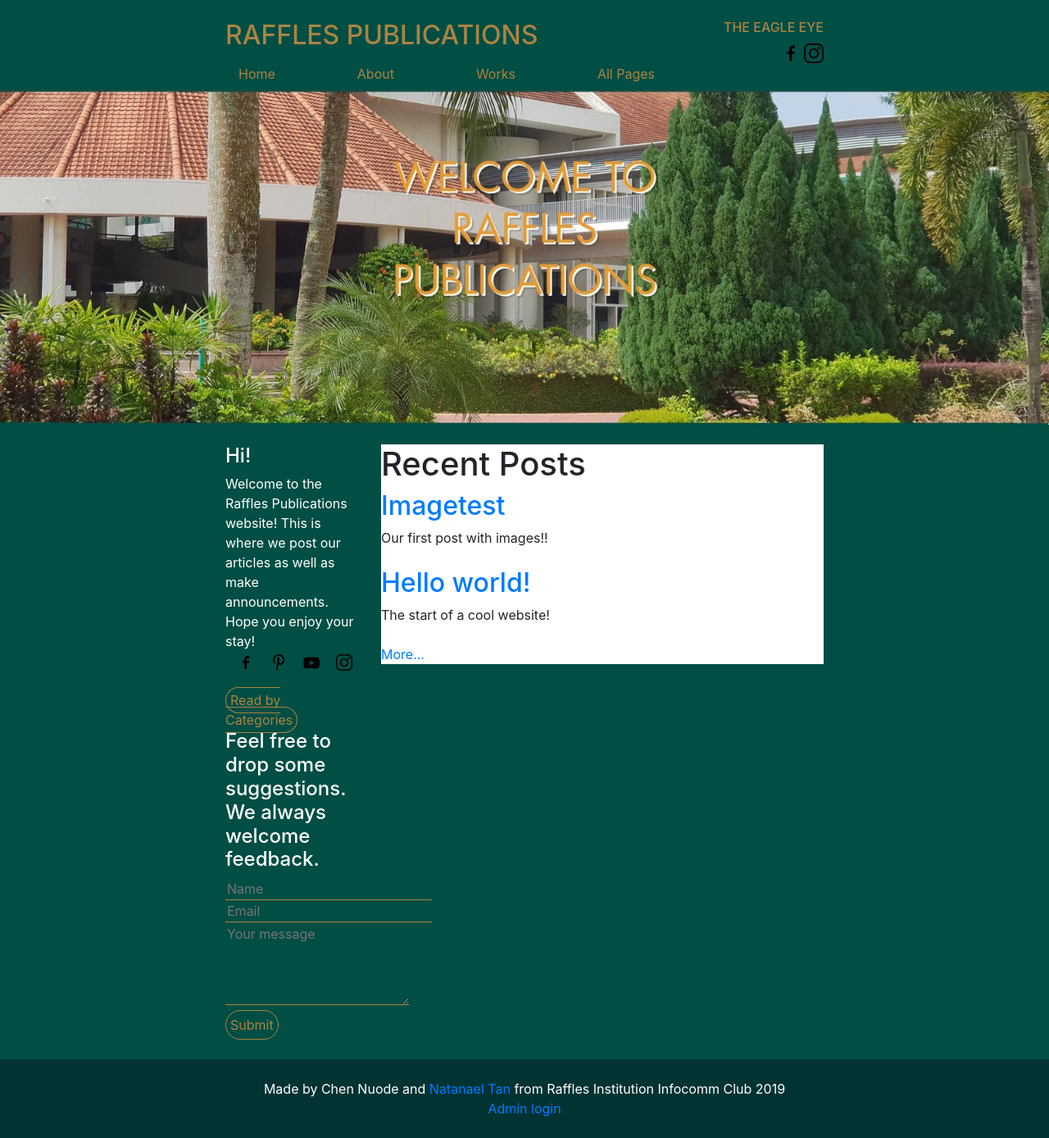
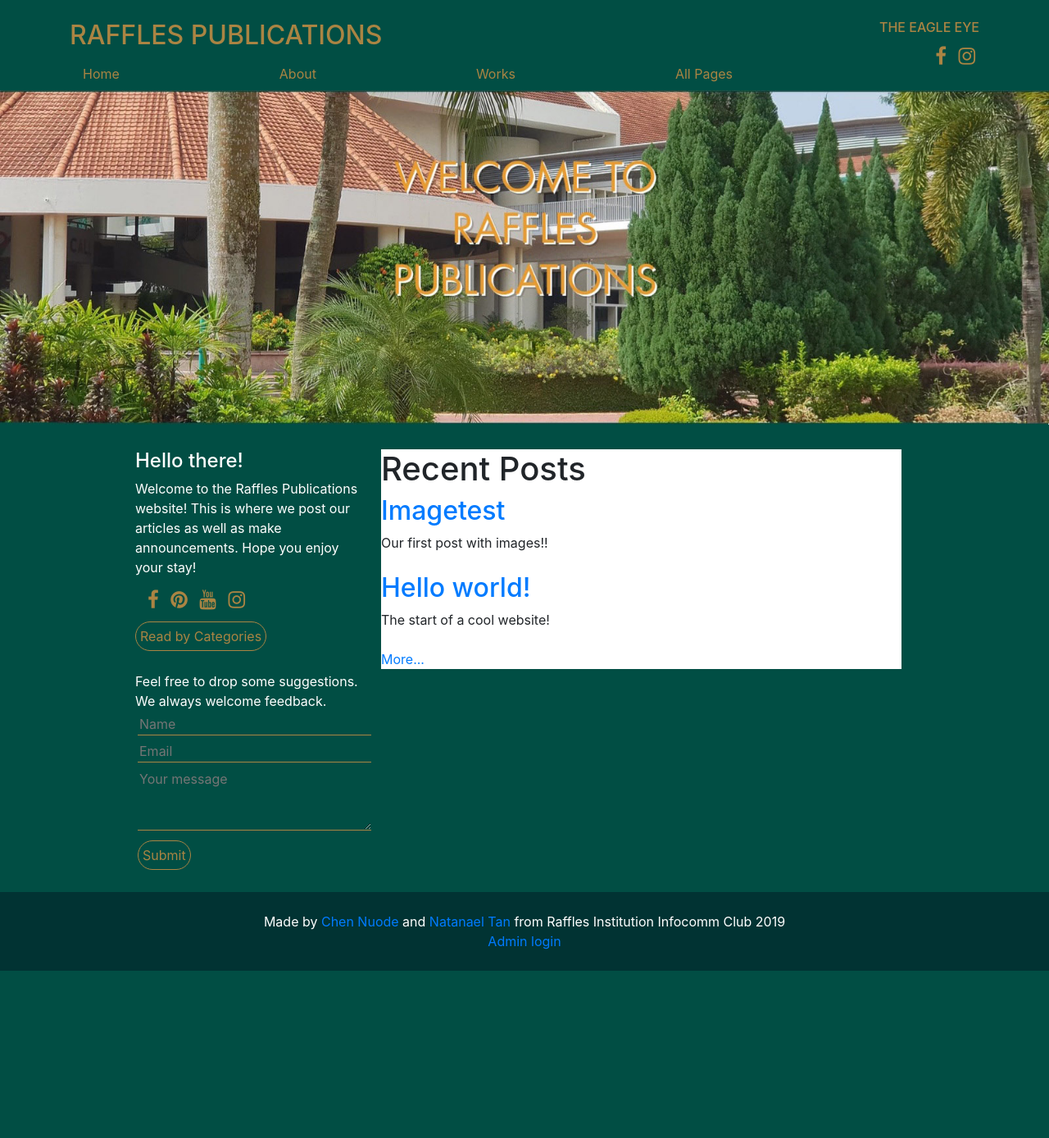
Before and after one commit to nonnoxer/rafflespublication, a Flask app: page / in a window 1280 px wide. Shown: the whole page at 82% size. After the commit the page ends 1184 px from the top, so only its background shows below. Run offline with Flask 2, Linux system fonts and the light colour scheme; data comes from the database, SQL or seed files in the repository; both versions use the stored data as it was after the commit; some libraries are stand-ins or nearby versions.

Commit message:
Fixed some secuity bugs + Front End start
Touched on on design of website, fixed index.html, fix some critical bugs in app.py

```diff
--- a/app.py
+++ b/app.py
@@ -29,7 +29,7 @@ def root():
         content = content + '<a href="/' + i[0] + '"><h2>' + i[0] + '</h2></a><p>' + i[3] + '</p><br>'
     return render_template('index.html', content=Markup(content))
 
-@app.route('/login', methods=['GET', 'POST'])
+@app.route('/login', methods=['POST'])
 def login():
     if request.method == 'POST':
         username = request.form['username']
@@ -45,21 +45,21 @@ def login():
         else:
             return render_template('login.html', error='Invalid credentials')
 
-@app.route('/admin', methods=['GET', 'POST'])
+@app.route('/admin')
 def admin():
     if 'user' in session:
         return render_template('admin.html')
     else:
         return render_template('login.html')
 
-@app.route('/createuser', methods=['GET', 'POST'])
+@app.route('/createuser')
 def createuser():
     if 'user' in session:
         return render_template('createuser.html')
     else:
         return render_template('login.html')
 
-@app.route('/createduser', methods=['GET', 'POST'])
+@app.route('/createduser', methods=['POST'])
 def createduser():
     if 'user' in session:
         if request.method == 'POST':
@@ -80,7 +80,7 @@ def createduser():
     else:
         return render_template('login.html')
 
-@app.route('/users', methods=['GET', 'POST'])
+@app.route('/users')
 def users():
     if 'user' in session:
         with sql.connect('databases/users.db') as conn:
@@ -103,7 +103,7 @@ def edituser(username):
     else:
         return render_template('login.html')
 
-@app.route('/editedusername', methods=['GET', 'POST'])
+@app.route('/editedusername', methods=['POST'])
 def editedusername():
     if 'user' in session:
         if request.method == 'POST':
@@ -120,7 +120,7 @@ def editedusername():
     else:
         return render_template('login.html')
 
-@app.route('/editedpassword', methods=['GET', 'POST'])
+@app.route('/editedpassword', methods=['POST'])
 def editedpassword():
     if 'user' in session:
         if request.method == 'POST':
@@ -138,7 +138,7 @@ def editedpassword():
     else:
         return render_template('login.html')
 
-@app.route('/deleteduser', methods=['GET', 'POST'])
+@app.route('/deleteduser', methods=['POST'])
 def deleteduser():
     if 'user' in session:
         if request.method == 'POST':
@@ -156,14 +156,14 @@ def deleteduser():
     else:
         return render_template('login.html')
 
-@app.route('/createpost', methods=['GET', 'POST'])
+@app.route('/createpost')
 def createpost():
     if 'user' in session:
         return render_template('createpost.html')
     else:
         return render_template('login.html')
 
-@app.route('/createdpost', methods=['GET', 'POST'])
+@app.route('/createdpost', methods=['POST'])
 def createdpost():
     if 'user' in session:
         title = request.form['title']
@@ -183,7 +183,7 @@ def createdpost():
     else:
         return render_template('login.html')
 
-@app.route('/posts', methods=['GET', 'POST'])
+@app.route('/posts')
 def posts():
     if 'user' in session:
         with sql.connect('databases/posts.db') as conn:
@@ -209,7 +209,7 @@ def editpost(title):
     else:
         return render_template('login.html')
 
-@app.route('/editedpost', methods=['GET', 'POST'])
+@app.route('/editedpost', methods=['POST'])
 def editedpost():
     if 'user' in session:
         if request.method == 'POST':
@@ -230,7 +230,7 @@ def editedpost():
     else:
         return render_template('login.html')
 
-@app.route('/deletedpost', methods=['GET', 'POST'])
+@app.route('/deletedpost', methods=['POST'])
 def deletedpost():
     if 'user' in session:
         if request.method == 'POST':
@@ -243,14 +243,14 @@ def deletedpost():
     else:
         return render_template('login.html')
 
-@app.route('/createpage', methods=['GET', 'POST'])
+@app.route('/createpage')
 def createpage():
     if 'user' in session:
         return render_template('createpage.html')
     else:
         return render_template('login.html')
 
-@app.route('/createdpage', methods=['GET', 'POST'])
+@app.route('/createdpage', methods=['POST'])
 def createdpage():
     if 'user' in session:
         title = request.form['title']
@@ -263,7 +263,7 @@ def createdpage():
     else:
         return render_template('login.html')
 
-@app.route('/pages', methods=['GET', 'POST'])
+@app.route('/pages')
 def pages():
     if 'user' in session:
         with sql.connect('databases/pages.db') as conn:
@@ -289,7 +289,7 @@ def editpage(title):
     else:
         return render_template('login.html')
 
-@app.route('/editedpage', methods=['GET', 'POST'])
+@app.route('/editedpage', methods=['POST'])
 def editedpage():
     if 'user' in session:
         if request.method == 'POST':
@@ -303,7 +303,7 @@ def editedpage():
     else:
         return render_template('login.html')
 
-@app.route('/deletedpage', methods=['GET', 'POST'])
+@app.route('/deletedpage', methods=['POST'])
 def deletedpage():
     if 'user' in session:
         if request.method == 'POST':
@@ -392,7 +392,7 @@ def test():
                 result.append(j)
     return str(results)
 
-@app.route('/feedback', methods=['GET', 'POST'])
+@app.route('/feedback', methods=['POST'])
 def feedback():
     if request.method == 'POST':
         name = request.form['name']
@@ -406,15 +406,18 @@ def feedback():
 
 @app.route('/feedbacked')
 def feedbacked():
-    with sql.connect('databases/feedback.db') as conn:
-        cur = conn.cursor()
-        results = cur.execute('SELECT * FROM feedback;').fetchall()
-    feedback = ''
-    for i in results:
-        feedback = feedback + "<tr><form action='deletedfeedback' method='POST' id='feedbacker'><td>" + i[0] + "</td><td>" + i[1] + "</td><td><textarea form='feedbacker' name='feedback' rows='4' readonly>" + i[2] + "</textarea></td><td><input type='submit' value='Delete'></form></tr>"
-    return render_template('feedback.html', feedback=Markup(feedback))
+    if 'user' in session:
+        with sql.connect('databases/feedback.db') as conn:
+            cur = conn.cursor()
+            results = cur.execute('SELECT * FROM feedback;').fetchall()
+        feedback = ''
+        for i in results:
+            feedback = feedback + "<tr><form action='deletedfeedback' method='POST' id='feedbacker'><td>" + i[0] + "</td><td>" + i[1] + "</td><td><textarea form='feedbacker' name='feedback' rows='4' readonly>" + i[2] + "</textarea></td><td><input type='submit' value='Delete'></form></tr>"
+        return render_template('feedback.html', feedback=Markup(feedback))
+    else:
+        return render_template("login.html")
 
-@app.route('/deletedfeedback', methods=['GET', 'POST'])
+@app.route('/deletedfeedback', methods=['POST'])
 def deletedfeedback():
     if request.method == 'POST':
         feedback = request.form['feedback']
--- a/templates/admin.html
+++ b/templates/admin.html
@@ -22,7 +22,7 @@
       </div>
       <div class='col-9'>
         <br>
-        <p id='panel'</p>
+        <p id='panel'></p>
         <br>
         <p>{{ message }}</p>
       </div>
--- a/templates/index.html
+++ b/templates/index.html
@@ -2,18 +2,40 @@
 <html>
   <head>
     <title>Raffles Publications</title>
+
     <link href="https://stackpath.bootstrapcdn.com/bootstrap/4.3.1/css/bootstrap.min.css" rel="stylesheet" integrity="sha384-ggOyR0iXCbMQv3Xipma34MD+dH/1fQ784/j6cY/iJTQUOhcWr7x9JvoRxT2MZw1T" crossorigin="anonymous">
+
+    <link rel="stylesheet" href="https://cdnjs.cloudflare.com/ajax/libs/font-awesome/4.7.0/css/font-awesome.min.css">
+
+
     <link rel="stylesheet" href="{{ url_for('static', filename='style.css') }}">
-    <link rel="shortcut icon" href='{{ url_for('static', filename='favicon.ico') }}' />
+    <link rel="shortcut icon" href="{{ url_for('static', filename='favicon.ico') }}" />
   </head>
+
+  <style type="text/css">
+    .rpubs_icon {
+      font-size: 1.5em;
+      padding: 5px;
+      color: rgb(170, 132, 67);
+      text-decoration: none;
+    }
+    .rpubs_icon:hover {
+      color: inherit;
+      text-decoration: none;
+    }
+    a:hover {
+      color: inherit;
+      text-decoration: none;
+    }
+  </style>
+
   <body>
     <br>
     <div class='container'>
       <div class='row'>
-        <div class='col-2'>
-        </div>
-        <div class='col-6 header'>
-          <h2>RAFFLES PUBLICATIONS</h2>
+
+        <div class='col-9 header'>
+          <h2><a style="color: inherit;text-decoration: none;" href="/">RAFFLES PUBLICATIONS</a></h2>
           <div class='navbar'>
             <a href='/' class='orange'>Home</a>
             <a href='/About' class='orange'>About</a>
@@ -21,68 +43,78 @@
             <a href='/all' class='orange'>All Pages</a>
           </div>
         </div>
-        <div class='col-2 header right'>
+
+        <div class='col-3 header right'>
           <h6>THE EAGLE EYE</h6>
-          <a href='https://www.facebook.com/Raffles-Publications-1437480963198257/'><img src=' {{ url_for('static', filename='facebook.png') }}' width=15%></a>
-          <a href='https://www.ri.edu.sg/'><img src=' {{url_for('static', filename='instagram.png') }}' width=15%></a>
+
+          <a class="rpubs_icon fa fa-facebook" href="https://www.facebook.com/Raffles-Publications-1437480963198257/"></a>
+          <a class="rpubs_icon fa fa-instagram" href="#"></a>
+
         </div>
-        <div class='col-2'>
-        </div>
+
       </div>
     </div>
-    <div>
-      <img src=' {{ url_for('static', filename='banner.jpeg') }}' width=100%>
+
+    <div style="margin-bottom: 30px;">
+      <img src="{{ url_for('static', filename='banner.jpeg') }}" width=100%>
     </div>
-    <br>
+
+
     <div class='container'>
       <div class='row'>
-        <div class='col-2'>
-        </div>
-        <div class='col-2 sidebar'>
-          <h4>Hi!</h4>
+        <div class='col-1'></div>
+
+        <div class='col-3 sidebar'>
+          <div class="row">
+          <h4>Hello there!</h4>
           <p>Welcome to the Raffles Publications website! This is where we post our articles as well as make announcements. Hope you enjoy your stay!</p>
-          <div class='container'>
-            <div class='row'>
-              <div class='col-3 sidebar'>
-                <a href='https://www.facebook.com/Raffles-Publications-1437480963198257/'><img src=' {{ url_for('static', filename='facebook.png') }}' width=200%></a>
-              </div>
-              <div class='col-3 sidebar'>
-                <a href='http://www.ri.edu.sg/'><img src=' {{ url_for('static', filename='pinterest.png') }}' width=200%></a>
-              </div>
-              <div class='col-3 sidebar'>
-                <a href='http://www.ri.edu.sg/'><img src=' {{ url_for('static', filename='youtube.png') }}' width=200%></a>
-              </div>
-              <div class='col-3 sidebar'>
-                <a href='http://www.ri.edu.sg/'><img src=' {{url_for('static', filename='instagram.png') }}' width=200%></a>
-              </div>
+          </div>
+          <div class="row">
+            <div style="margin: 0px;text-align: left;width: 100%;padding: 10px;">
+
+              <a class="rpubs_icon fa fa-facebook" href="https://www.facebook.com/Raffles-Publications-1437480963198257/"></a>
+              <a class="rpubs_icon fa fa-pinterest" href="#"></a>
+              <a class="rpubs_icon fa fa-youtube" href="#"></a>
+              <a class="rpubs_icon fa fa-instagram" href="#"></a>
+
             </div>
           </div>
-          <br>
-          <a href='/categories' class='orange round'>Read by Categories</a>
-          <br>
-          <h4>Feel free to drop some suggestions. We always welcome feedback.</h4>
-          <form action='/feedback' method='POST' id='feedback'>
-            <input type='text' name='name' placeholder='Name' class='orange form'>
-            <input type='email' name='email' placeholder='Email' class='orange form'>
-            <textarea form='feedback' name='feedback' placeholder='Your message' class='orange form' rows='4'></textarea>
-            <input type='submit' name='Submit' class='orange round'>
-          </form>
+
+
+          <div class="row" style="margin-bottom: 25px;">
+            <a href='/categories' class='orange round'>Read by Categories</a>
+          </div>
+
+          <div class="row">
+            <p>Feel free to drop some suggestions. We always welcome feedback.</p>
+
+            <form style="width: 100%;" action='/feedback' method='POST' id='feedback'>
+              <input style="width: 100%;margin: 3px;" type='text' name='name' placeholder='Name' class='orange form'>
+              <input style="width: 100%;margin: 3px;" type='email' name='email' placeholder='Email' class='orange form'>
+              <textarea style="width: 100%;margin: 3px;" form='feedback' name='feedback' placeholder='Your message' class='orange form' rows='3'></textarea>
+              <br><input style="margin-top: 5px;margin: 3px;" type='submit' name='Submit' class='orange round'>
+            </form>
+          </div>
+
         </div>
-        <div class='col-6'>
+
+        <div class='col-7'>
           <div class='body'>
             <h1>Recent Posts</h1>
             {{ content }}
             <a href='/works'>More...</a>
           </div>
         </div>
-        <div class='col-2'>
-        </div>
+
+        <div class='col-1'></div>
       </div>
     </div>
+
     <br>
+
     <div class='footer centre'>
       <br>
-      <p>Made by Chen Nuode and <a href='https://github.com/nonnoxer'>Natanael Tan</a> from Raffles Institution Infocomm Club 2019</p>
+      <p>Made by <a href='https://github.com/ChenNuode'>Chen Nuode</a> and <a href='https://github.com/nonnoxer'>Natanael Tan</a> from Raffles Institution Infocomm Club 2019</p>
       <p class='centre'><a href='/admin'>Admin login</a></p>
       <br>
     </div>
```
Also changed, not shown: databases/feedback.db, databases/pages.db, databases/posts.db, databases/users.db.
